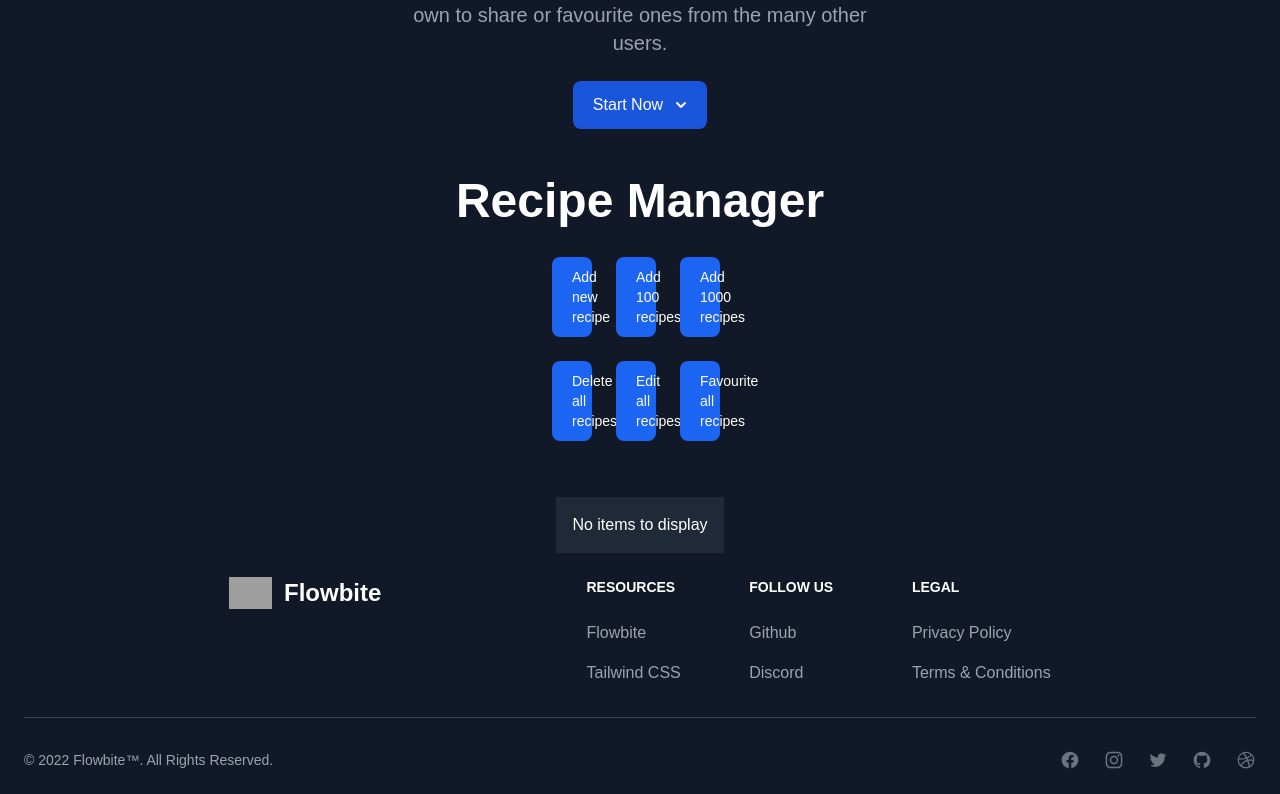
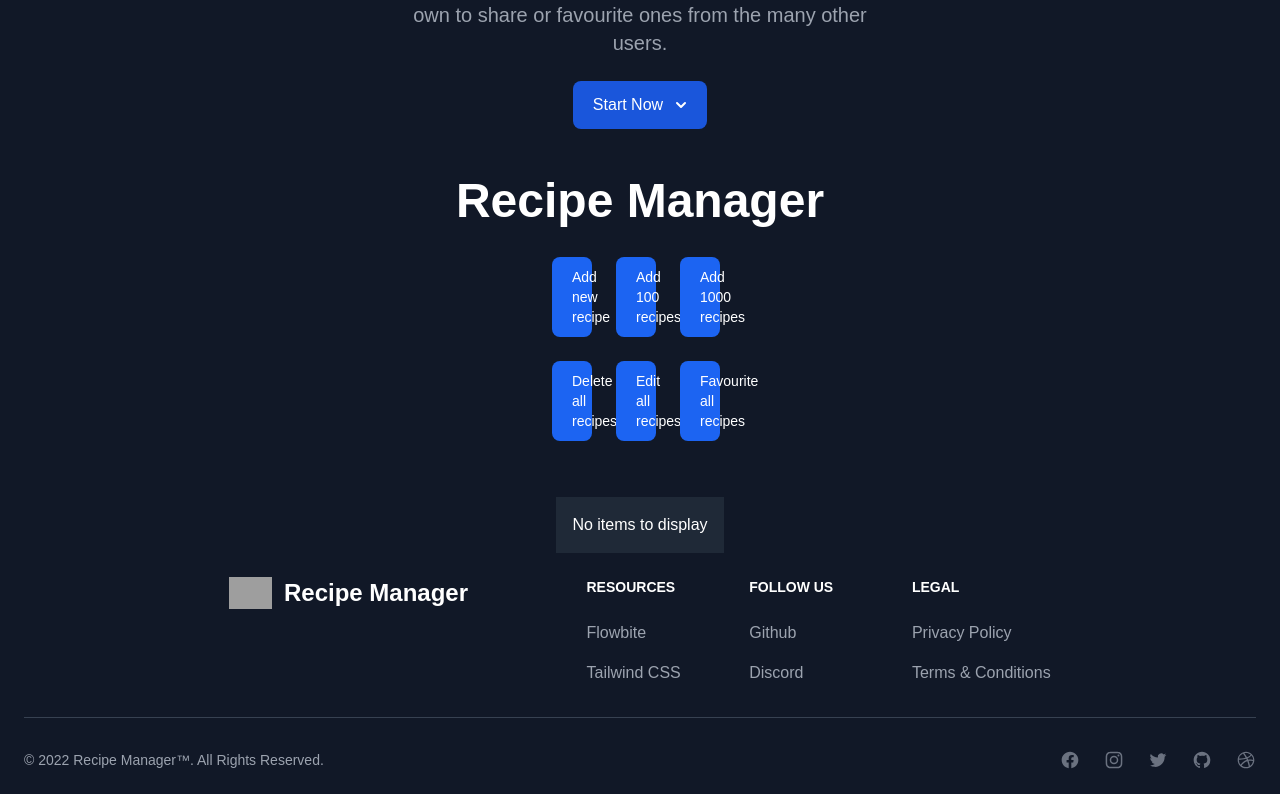
Before and after one commit to aldojack/Honours-Project, a React (Vite) app in the folder react/: page / in a window 1280 px wide. Shown: the part 311-1105 px from the top of the page. Built offline with nearby package versions, Linux system fonts and the light colour scheme; grey boxes are pictures that could not be loaded; the HTML template or start-up script is replaced by a standard one.

Commit message:
Minor changes

```diff
--- a/react/src/components/Footer.jsx
+++ b/react/src/components/Footer.jsx
@@ -6,14 +6,14 @@ export default function Footer() {
 <footer className="p-4 bg-white sm:p-6 dark:bg-gray-900">
   <div className="md:flex md:justify-between w-2/3 mx-auto">
     <div className="mb-6 md:mb-0">
-      <a href="https://flowbite.com/" className="flex items-center">
+      <a href="/" className="flex items-center">
         <img
           src="https://flowbite.com/docs/images/logo.svg"
           className="mr-3 h-8"
           alt="FlowBite Logo"
         />
         <span className="self-center text-2xl font-semibold whitespace-nowrap dark:text-white">
-          Flowbite
+          Recipe Manager
         </span>
       </a>
     </div>
@@ -78,8 +78,8 @@ export default function Footer() {
   <div className="sm:flex sm:items-center sm:justify-between">
     <span className="text-sm text-gray-500 sm:text-center dark:text-gray-400">
       © 2022{" "}
-      <a href="https://flowbite.com/" className="hover:underline">
-        Flowbite™
+      <a href="/" className="hover:underline">
+        Recipe Manager™
       </a>
       . All Rights Reserved.
     </span>
```
